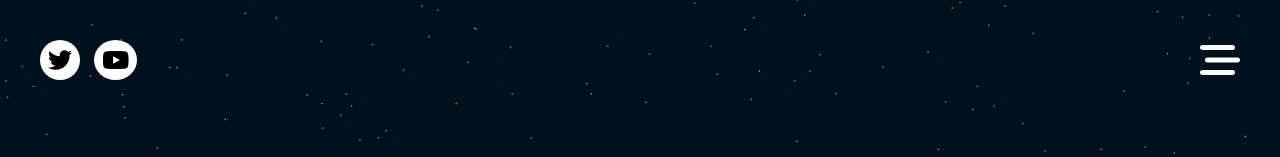
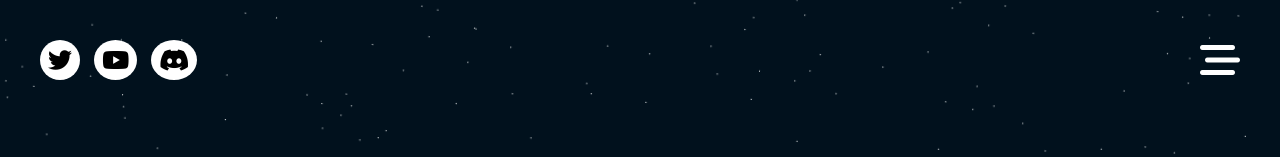
Before and after one commit to WreckNoFear/WreckNoFear.github.io, a plain HTML site: page index.html in a window 1280 px wide. Shown: the top 157 px of the page. Drawn offline with Linux system fonts and the light colour scheme.

Commit message:
Update index.html

```diff
--- a/index.html
+++ b/index.html
@@ -45,6 +45,9 @@
             </a>
             <a href="https://youtube.com/wrecknofear">
                 <i class="fa-brands fa-youtube"></i>
+            </a>
+            <a href="https://discord.gg/W8NbS9NWh9">
+                <i class="fa-brands fa-discord"></i>
             </a>
         </div>
     </div>
```
